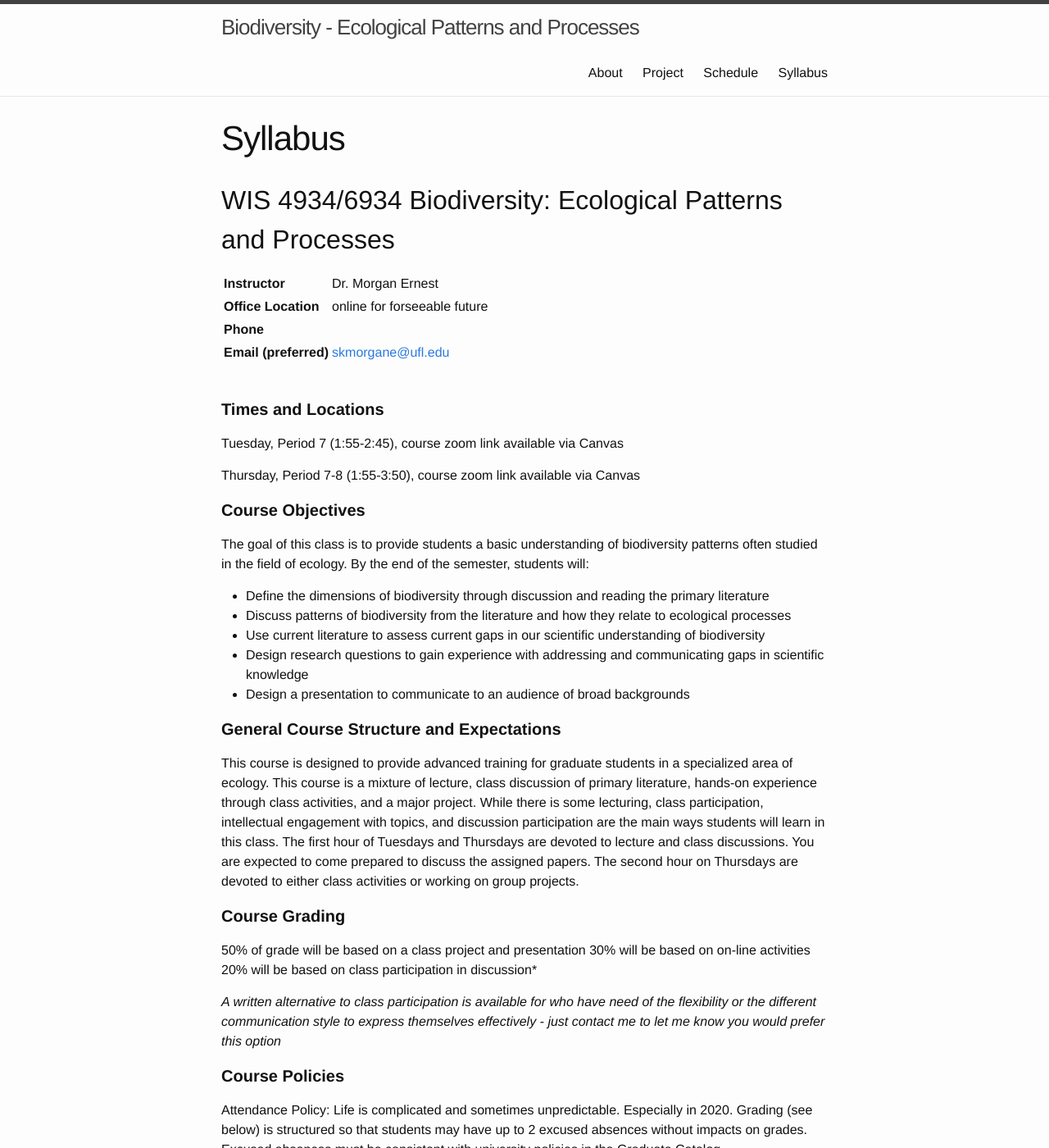
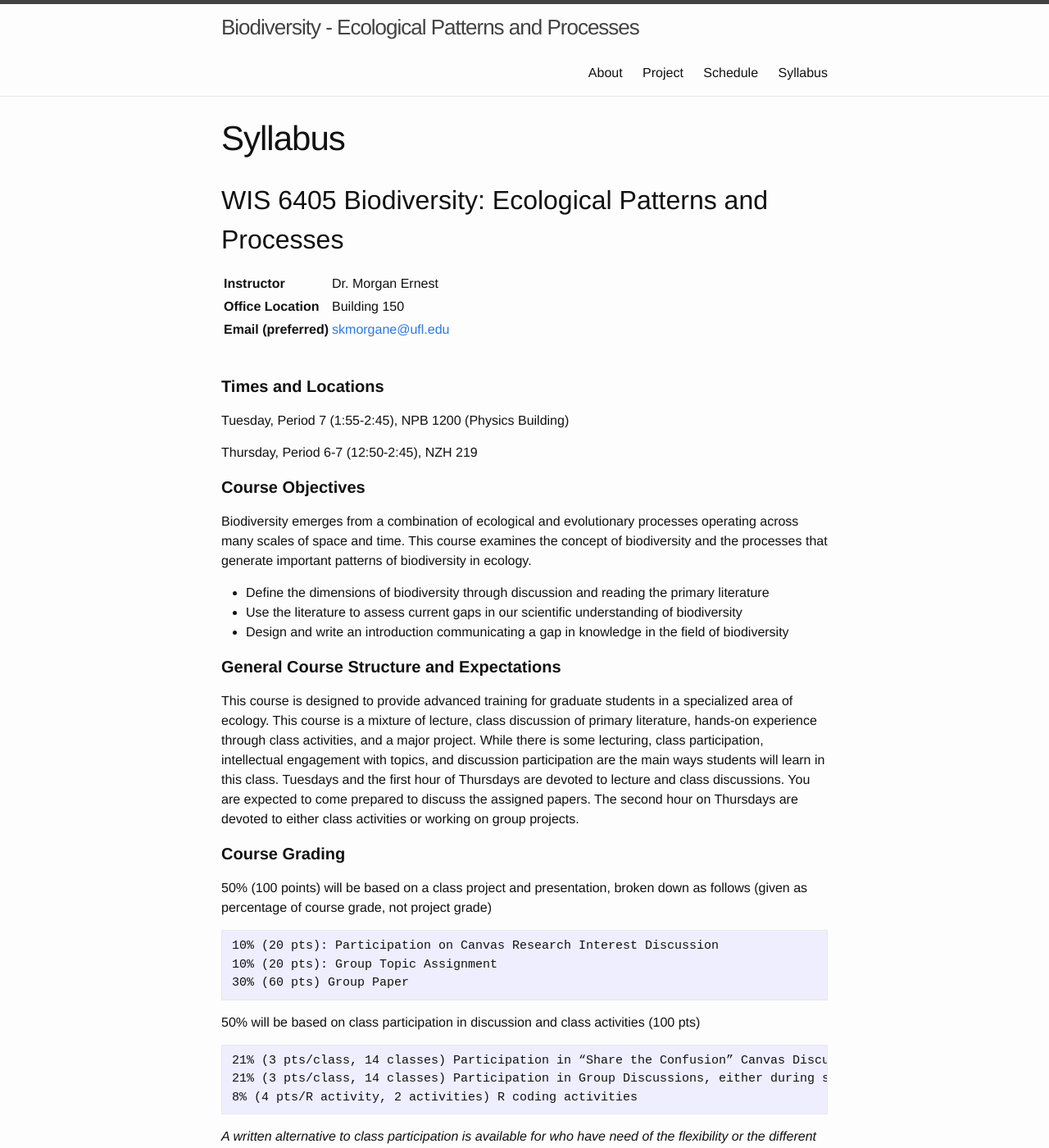
Before and after one commit to skmorgane/biodiversity-course, a Jekyll site: the page built from syllabus.md, in a window 1280 px wide and 1400 px high. Shown: the whole window at 82% size. Built offline with Jekyll 4.4.1, drawn with Linux system fonts in a browser that asks for light colours.

Commit message:
Update syllabus 2023.md

```diff
--- a/syllabus.md
+++ b/syllabus.md
@@ -3,41 +3,44 @@ layout: page
 title: Syllabus
 ---
 
-## WIS 4934/6934 Biodiversity: Ecological Patterns and Processes
+## WIS 6405 Biodiversity: Ecological Patterns and Processes
 
   |**Instructor**         |Dr. Morgan Ernest
-  |**Office Location**    |online for forseeable future
-  |**Phone**              |
+  |**Office Location**    |Building 150
   |**Email (preferred)**  |<skmorgane@ufl.edu>
 
 <br>
 
 #### **Times and Locations**
 
-Tuesday, Period 7 (1:55-2:45), course zoom link available via Canvas
+Tuesday, Period 7 (1:55-2:45), NPB 1200 (Physics Building)
 
-Thursday, Period 7-8 (1:55-3:50), course zoom link available via Canvas
+Thursday, Period 6-7 (12:50-2:45), NZH 219
 
 #### **Course Objectives**
 
-The goal of this class is to provide students a basic understanding of biodiversity patterns often studied in the field
-of ecology. By the end of the semester, students will:
+Biodiversity emerges from a combination of ecological and evolutionary processes operating across many scales of space and time. This course examines the concept of biodiversity and the processes that generate important patterns of biodiversity in ecology.
 *	Define the dimensions of biodiversity through discussion and reading the primary literature
-*	Discuss patterns of biodiversity from the literature and how they relate to ecological processes
-*	Use current literature to assess current gaps in our scientific understanding of biodiversity
-*	Design research questions to gain experience with addressing and communicating gaps in scientific knowledge
-*	Design a presentation to communicate to an audience of broad backgrounds
+*	Use the literature to assess current gaps in our scientific understanding of biodiversity
+*	Design and write an introduction communicating a gap in knowledge in the field of biodiversity
 
 #### **General Course Structure and Expectations**
 
- This course is designed to provide advanced training for graduate students in a specialized area of ecology. This course is a mixture of lecture, class discussion of primary literature, hands-on experience through class activities, and a major project. While there is some lecturing, class participation, intellectual engagement with topics, and discussion participation are the main ways students will learn in this class. The first hour of Tuesdays and Thursdays are devoted to lecture and class discussions. You are expected to come prepared to discuss the assigned papers. The second hour on Thursdays are devoted to either class activities or working on group projects.
+This course is designed to provide advanced training for graduate students in a specialized area of ecology. This course is a mixture of lecture, class discussion of primary literature, hands-on experience through class activities, and a major project. While there is some lecturing, class participation, intellectual engagement with topics, and discussion participation are the main ways students will learn in this class. Tuesdays and the first hour of Thursdays are devoted to lecture and class discussions. You are expected to come prepared to discuss the assigned papers. The second hour on Thursdays are devoted to either class activities or working on group projects.
 
 #### **Course Grading**
 
-50% of grade will be based on a class project and presentation
-30% will be based on on-line activities
-20% will be based on class participation in discussion*
+50% (100 points) will be based on a class project and presentation, broken down as follows (given as percentage of course grade, not project grade)
 
+    10% (20 pts): Participation on Canvas Research Interest Discussion
+    10% (20 pts): Group Topic Assignment
+    30% (60 pts) Group Paper
+
+ 50% will be based on class participation in discussion and class activities (100 pts)
+
+    21% (3 pts/class, 14 classes) Participation in “Share the Confusion” Canvas Discussions
+    21% (3 pts/class, 14 classes) Participation in Group Discussions, either during synchronous discussions or through submitted written (or recorded) answers to discussion questions.
+    8% (4 pts/R activity, 2 activities) R coding activities
 
 *A written alternative to class participation is available for who have need of the flexibility or the different communication style to express themselves effectively - just contact me to let me know you would prefer this option*
 
```
